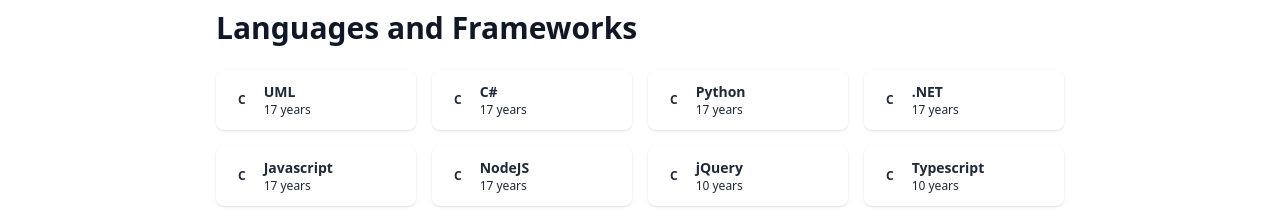
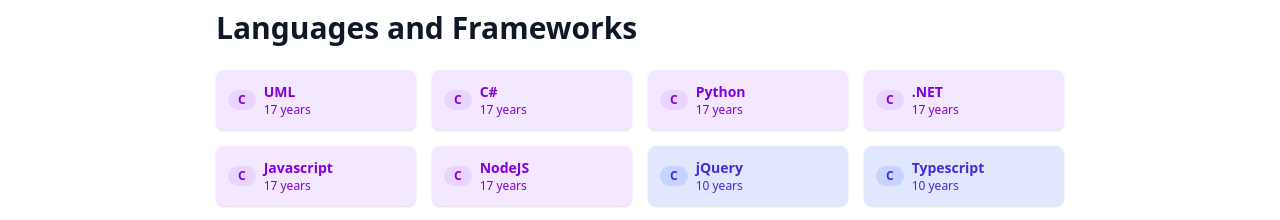
Before and after one commit to distractdiverge/portfolio-website, a React (Vite) app: page /education in a window 1280 px wide. Shown: the part 730-950 px from the top of the page. Built offline with nearby package versions, Linux system fonts and the light colour scheme.

Commit message:
refactored to ensure that our classes get written out in tailwindcss

```diff
--- a/src/routes/EducationAndSkills.tsx
+++ b/src/routes/EducationAndSkills.tsx
@@ -70,33 +70,58 @@
   const yearsInt = yearsMatch ? parseInt(yearsMatch[0], 10) : 0;
 
   if (yearsInt >= 15) {
-    return 'purple';      // Deepest color for most experience (15+ years)
+    return 'bg-purple-100 text-purple-700';      // Deepest color for most experience (15+ years)
   } else if (yearsInt >= 10) {
-    return 'indigo';      // Rich color for extensive experience (10-14 years)
+    return 'bg-indigo-100 text-indigo-700';      // Rich color for extensive experience (10-14 years)
   } else if (yearsInt >= 5) {
-    return 'blue';        // Medium color for intermediate experience (5-9 years)
+    return 'bg-blue-100 text-blue-700';          // Medium color for intermediate experience (5-9 years)
   } else if (yearsInt >= 3) {
-    return 'teal';        // Lighter color for some experience (3-4 years)
+    return 'bg-teal-100 text-teal-700';          // Lighter color for some experience (3-4 years)
   } else if (yearsInt >= 1) {
-    return 'emerald';     // Light color for beginner experience (1-2 years)
+    return 'bg-emerald-100 text-emerald-700';    // Light color for beginner experience (1-2 years)
   } else {
-    return 'gray';        // Neutral for minimal experience (<1 year)
+    return 'bg-gray-100 text-gray-700';          // Neutral for minimal experience (<1 year)
+  }
+}
+
+const colorMapIcon = (years: string): string => {
+  // Extract the first number from the years string (e.g., "5 years" -> 5)
+  const yearsMatch = years.match(/\d+/);
+  const yearsInt = yearsMatch ? parseInt(yearsMatch[0], 10) : 0;
+
+  if (yearsInt >= 15) {
+    return 'bg-purple-200 text-purple-700';      // Deepest color for most experience (15+ years)
+  } else if (yearsInt >= 10) {
+    return 'bg-indigo-200 text-indigo-700';      // Rich color for extensive experience (10-14 years)
+  } else if (yearsInt >= 5) {
+    return 'bg-blue-200 text-blue-700';          // Medium color for intermediate experience (5-9 years)
+  } else if (yearsInt >= 3) {
+    return 'bg-teal-200 text-teal-700';          // Lighter color for some experience (3-4 years)
+  } else if (yearsInt >= 1) {
+    return 'bg-emerald-200 text-emerald-700';    // Light color for beginner experience (1-2 years)
+  } else {
+    return 'bg-gray-200 text-gray-700';          // Neutral for minimal experience (<1 year)
   }
 }
 
 
 
-const SkillTag: React.FC<{ name: string; years: string }> = ({ name, years }) => (
-  <div className={`bg-${colorMap(years)}-100 text-${colorMap(years)}-700 p-3 rounded-lg shadow hover:shadow-md transition-shadow duration-200`}>
-    <div className="flex items-center">
-      <span className={`bg-${colorMap(years)}-200 text-${colorMap(years)}-700 text-xs font-semibold mr-2 px-2.5 py-0.5 rounded-full`}>C</span> {/* Placeholder icon/letter */}
+const SkillTag: React.FC<{ name: string; years: string }> = ({ name, years }) => {
+  const colorClasses = colorMap(years);
+  const iconClasses = colorMapIcon(years)
+
+  return (
+    <div className={`${colorClasses} p-3 rounded-lg shadow hover:shadow-md transition-shadow duration-200`}>
+      <div className="flex items-center">
+        <span className={`${iconClasses} text-xs font-semibold mr-2 px-2.5 py-0.5 rounded-full`}>C</span> {/* Placeholder icon/letter */}
       <div>
         <p className="font-semibold text-sm">{name}</p>
         <p className="text-xs">{years}</p>
       </div>
+      </div>
     </div>
-  </div>
-);
+  );
+};
 
 function EducationAndSkills() {
   useSeo({
```
